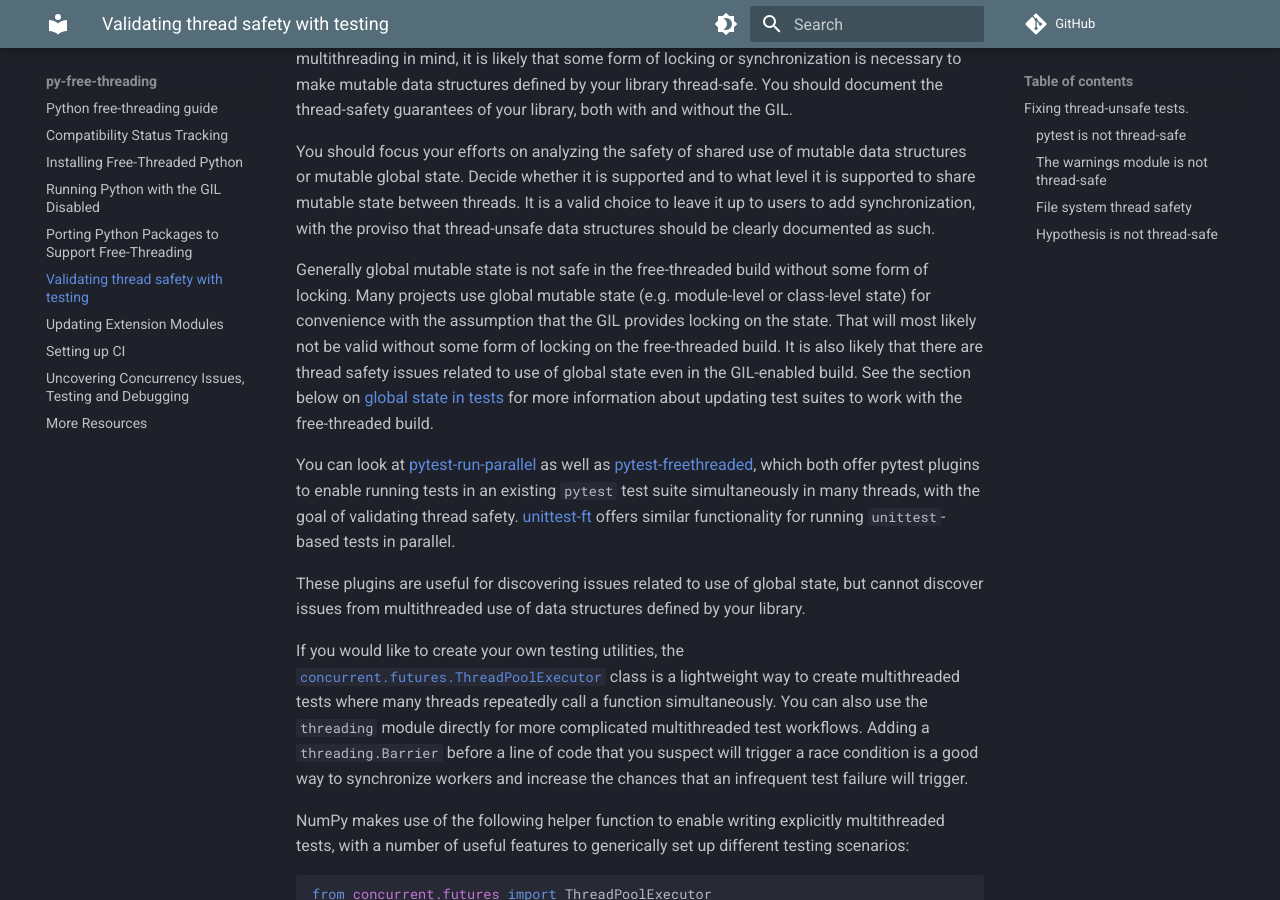
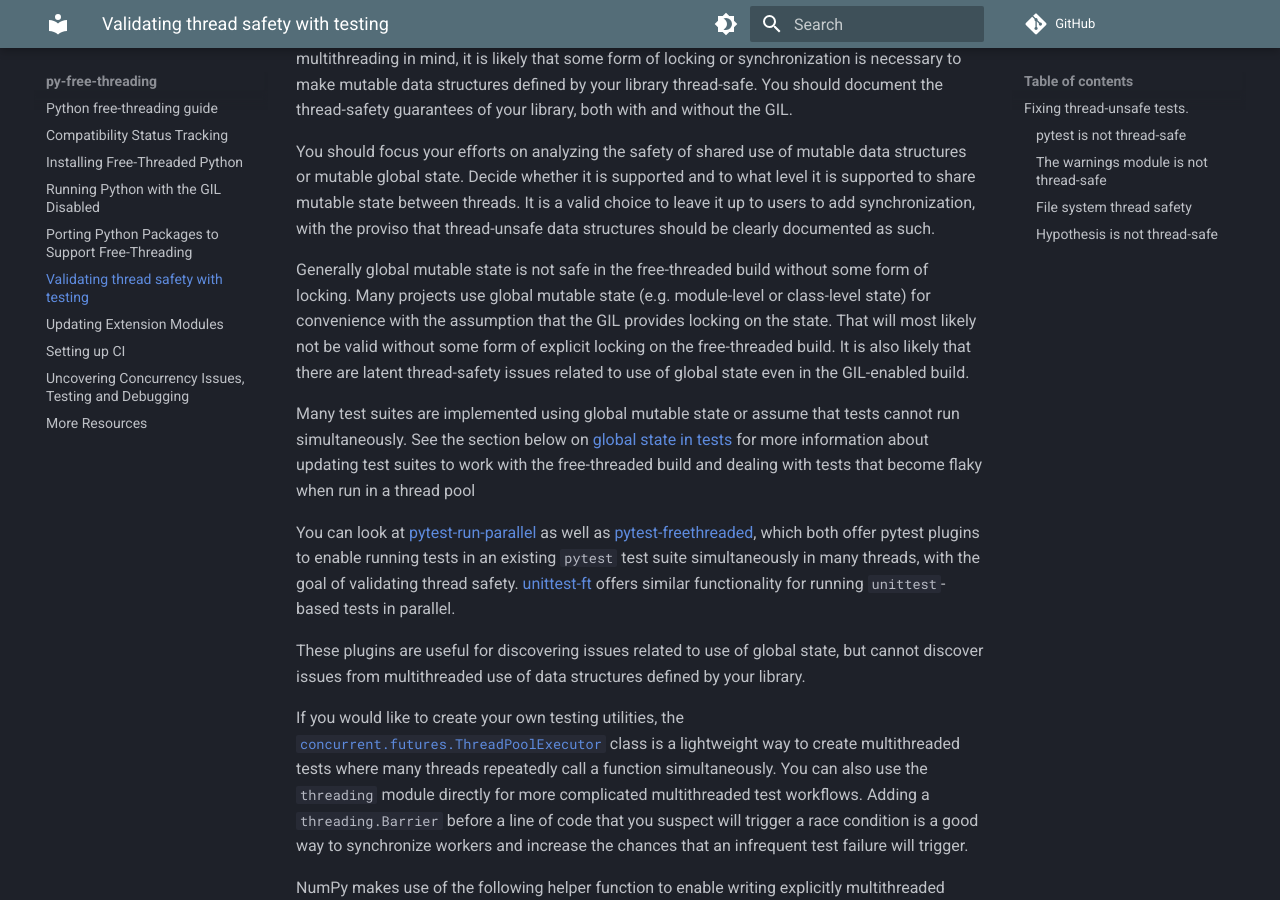
Before and after one commit to Quansight-Labs/free-threaded-compatibility, an MkDocs documentation site: the page built from docs/testing.md, in a window 1280 px wide and 900 px high, scrolled down 591 px. Built offline with MkDocs 1.6.1 and Material for MkDocs 9.7.7, drawn with Linux system fonts in a browser that asks for light colours; comment, search, counter and statistics services are not loaded; some of the changed text lies outside the part shown.

Commit message:
reword, add a little content talking about flakiness, add some links

```diff
--- a/docs/testing.md
+++ b/docs/testing.md
@@ -40,11 +40,15 @@
 some form of locking. Many projects use global mutable state (e.g. module-level
 or class-level state) for convenience with the assumption that the GIL provides
 locking on the state. That will most likely not be valid without some form of
-locking on the free-threaded build. It is also likely that there are thread
-safety issues related to use of global state even in the GIL-enabled build. See
-the section below on [global state in
+explicit locking on the free-threaded build. It is also likely that there are
+latent thread-safety issues related to use of global state even in the GIL-enabled
+build.
+
+Many test suites are implemented using global mutable state or assume that tests
+cannot run simultaneously. See the section below on [global state in
 tests](porting.md#fixing-thread-unsafe-tests) for more information about
-updating test suites to work with the free-threaded build.
+updating test suites to work with the free-threaded build and dealing with tests
+that become flaky when run in a thread pool
 
 You can look at
 [pytest-run-parallel](https://github.com/Quansight-Labs/pytest-run-parallel) as
@@ -134,6 +138,12 @@
 
 ## Fixing thread-unsafe tests.
 
+Tests that fail due to thread safety issues are inherently
+[flaky](https://testautomationpatterns.org/wiki/index.php/FLAKY_TESTS). You
+should not be surprised to see tests that pass or fail randomly, or even fail a
+very small percentage of the time. When writing multithreaded tests your goal
+should be to maximize the chances of triggering a thread safety issue.
+
 Many existing tests are written using global state. This is not a problem if the
 test only runs once, but if you would like to use your tests to check for
 possible thread safety issues by running existing tests on many threads, you
```
Also changed, not shown: docs/porting.md (+2 -1 lines).
